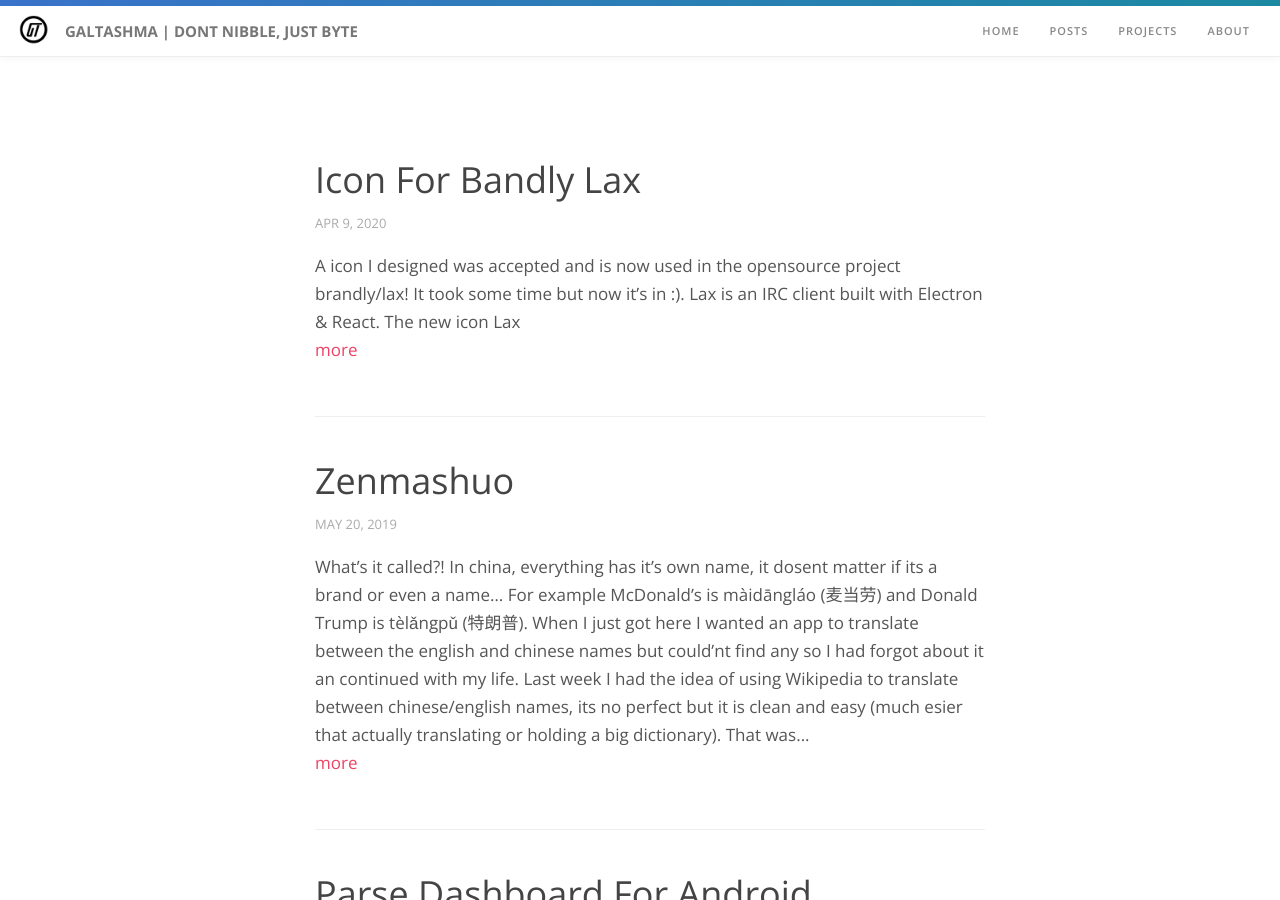
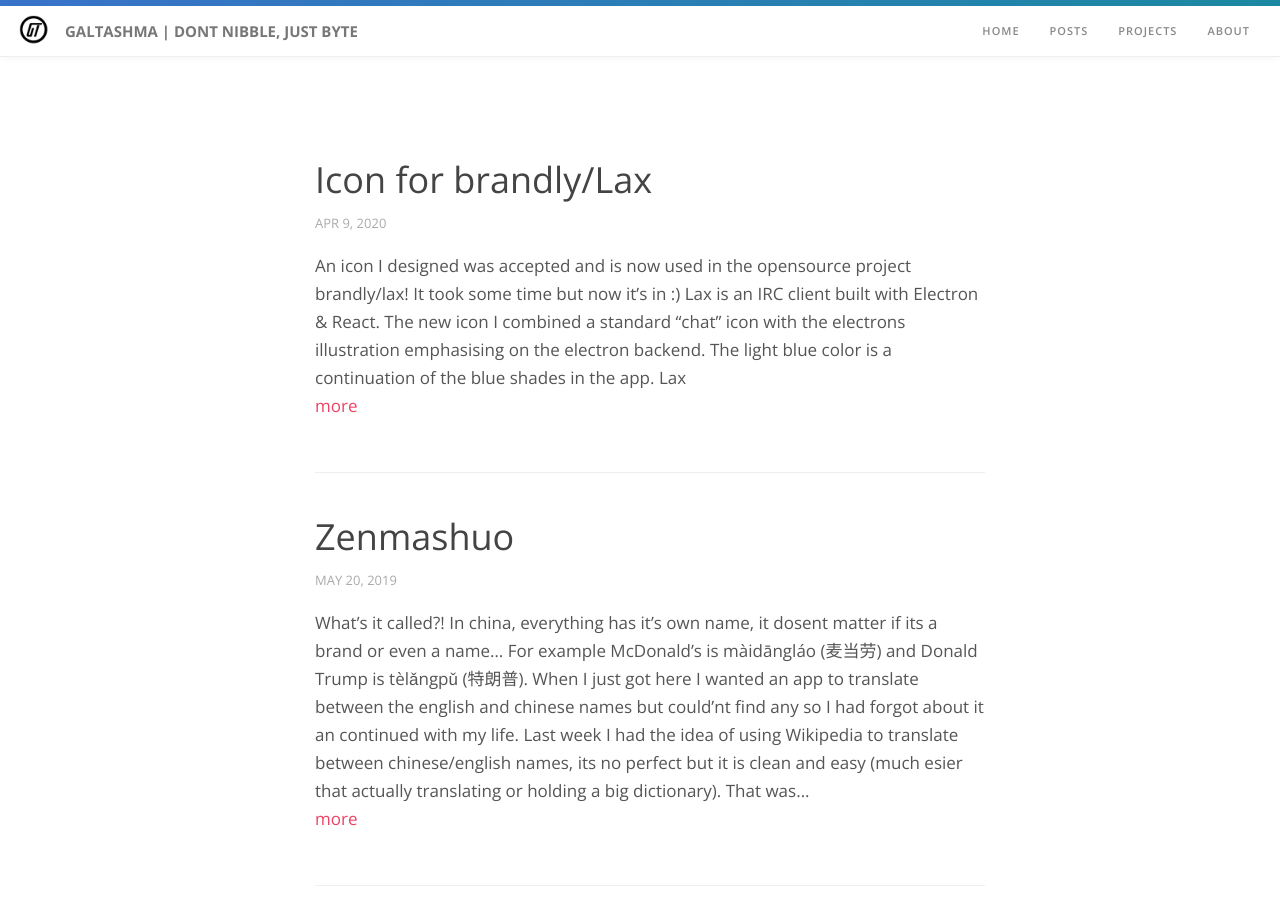
Before and after one commit to bitterbit/bitterbit.github.io, a Jekyll site: the page built from posts.html, in a window 1280 px wide and 900 px high. Built offline with Jekyll 4.4.1, drawn with Linux system fonts in a browser that asks for light colours; comment, search, counter and statistics services are not loaded.

Commit message:
Fixed img urls

```diff
--- a/_posts/2020-04-09-icon-for-bandly-lax.md
+++ b/_posts/2020-04-09-icon-for-bandly-lax.md
@@ -1,14 +1,16 @@
 ---
 published: true
+title: "Icon for brandly/Lax"
 ---
-A icon I designed was accepted and is now used in the opensource project [brandly/lax](https://github.com/brandly/Lax)!
-It took some time but now it's in :).
+An icon I designed was accepted and is now used in the opensource project [brandly/lax](https://github.com/brandly/Lax)!
+It took some time but now it's in :)
 
 Lax is an IRC client built with Electron & React.
 
 
 ### The new icon
-![Icon](https://github.com/bitterbit/Parse-Dashboard-Android/raw/master/imgs/51934175-adc32b80-240b-11e9-9d12-22fca5152e0f.png)
+I combined a standard "chat" icon with the electrons illustration emphasising on the electron backend. The light blue color is a continuation of the blue shades in the app.
+![Icon](/assets/img/51934175-adc32b80-240b-11e9-9d12-22fca5152e0f.png)
 
 ### Lax
-![Lax screenshot](https://github.com/bitterbit/Parse-Dashboard-Android/raw/master/imgs/63960091-a9232c00-ca5b-11e9-851b-9a3a12c15760.png)
+![Lax screenshot](/assets/img/63960091-a9232c00-ca5b-11e9-851b-9a3a12c15760.png)
```
Also changed, not shown: 1 other file.
